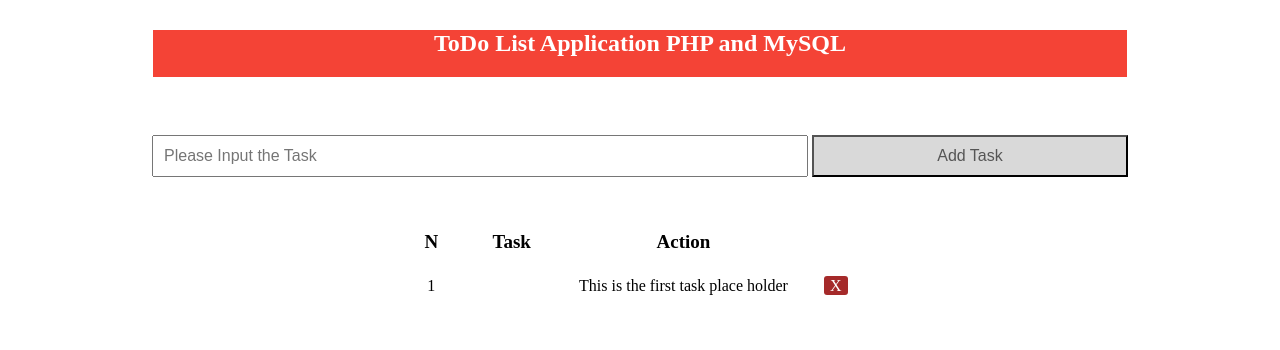
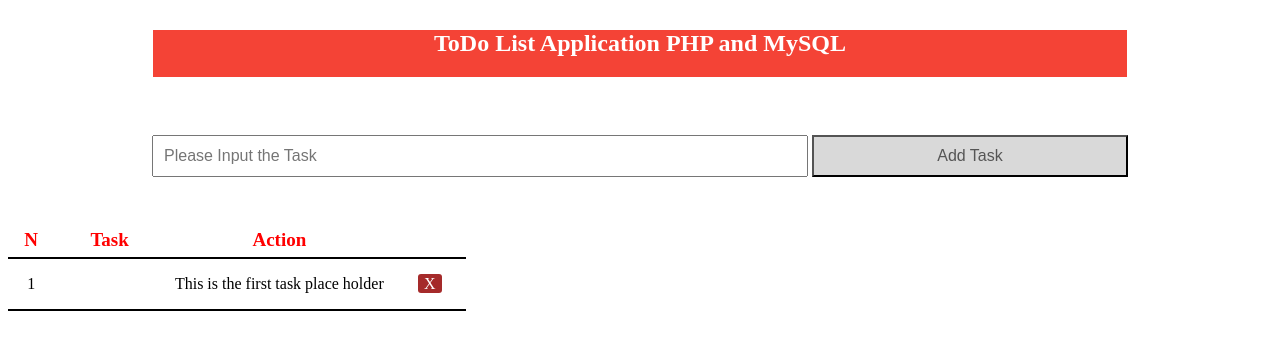
Before and after one commit to SimpleCycy/Module-0---Simple-CRUD-Project, a PHP site: page / in a window 1280 px wide. Shown: the top 350 px of the page. Run offline with PHP 8.4, Linux system fonts and the light colour scheme.

Commit message:
Initial Design for the table task

```diff
--- a/index.php
+++ b/index.php
@@ -15,7 +15,7 @@
             <button type="submit" class ="add_btn"name="_submit"> Add Task</button>
         </form>
 <br><br>
-        <table align = "center">
+        <table align = "left">
             <thead>
                 <tr>
                     <th>N</th>
--- a/style.css
+++ b/style.css
@@ -40,14 +40,15 @@ align-content: center;
   table{
       width: 50%
       margin: 30px auto;
+      border-collapse:collapse;
 
   }
   tr{
-      border-bottom: 1px solid black;
+      border-bottom: 2px solid black;
   }
   th{
       font-size: 19px;
-      color: black;
+      color: red;
   }
   th,td{
       border:none;
@@ -59,6 +60,7 @@ align-content: center;
   }
   .task{
       text-align: left;
+      margin:10px;
   }
   .delete{
       text-align: center;
```
